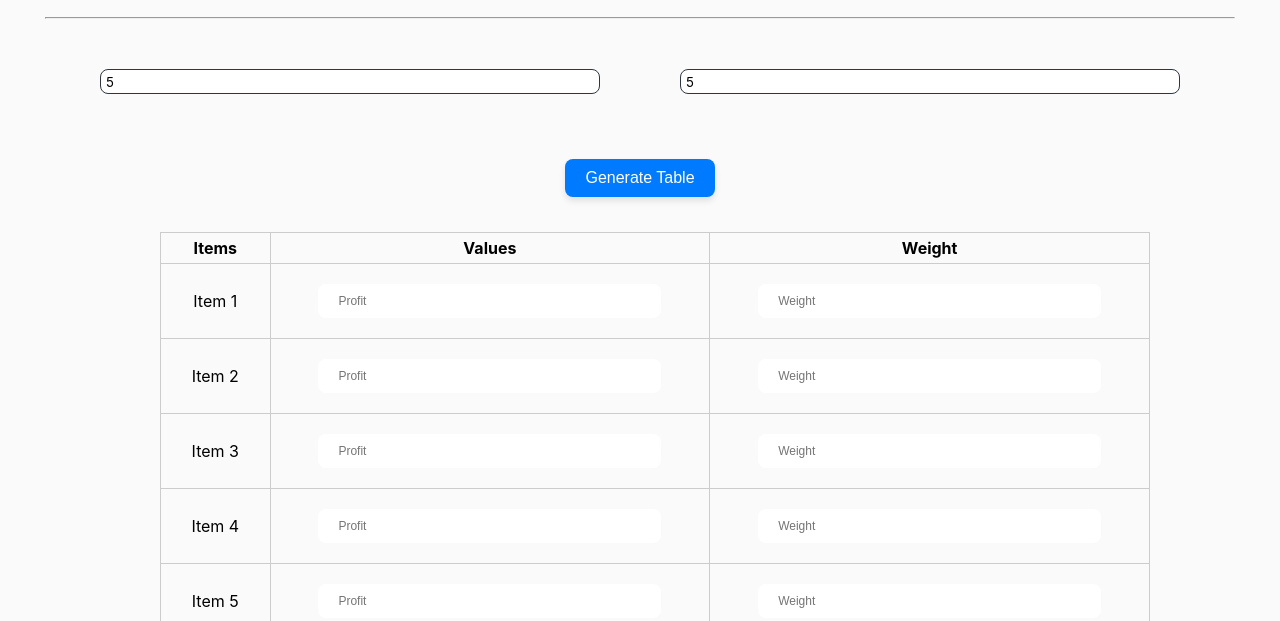
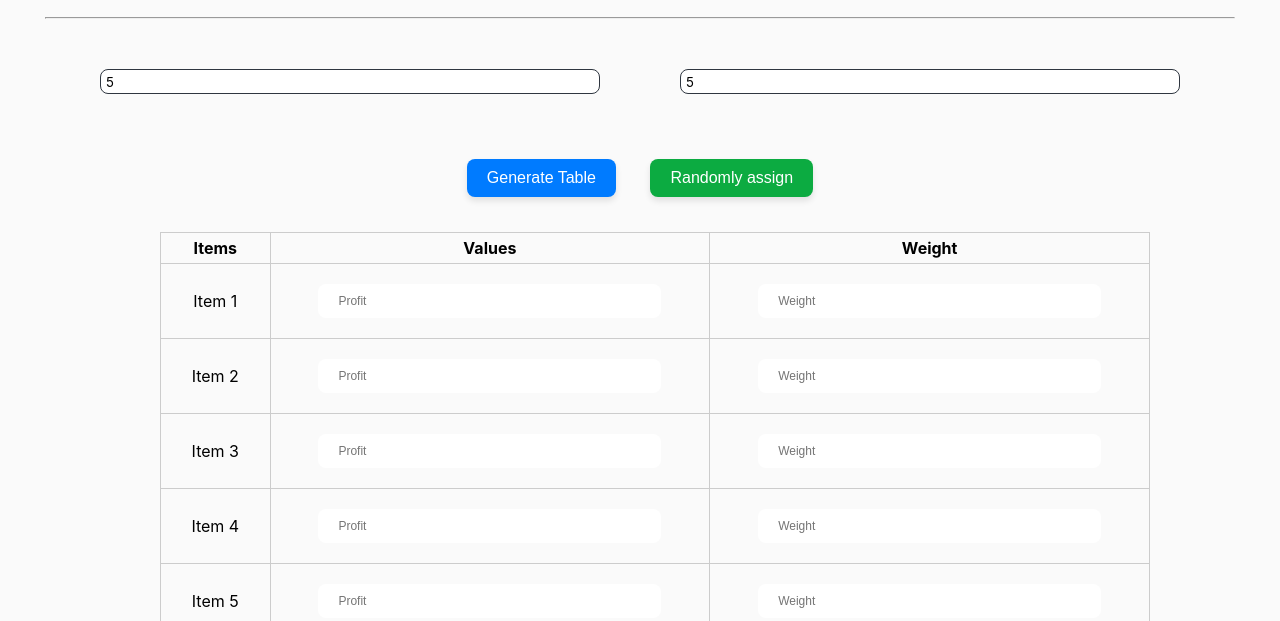
Before and after one commit to jakobupton/KnapsackProblem, a plain HTML site: page index.html in a window 1280 px wide. Both pictures are taken after typing "5", "5" into the empty fields and a click on the button "Generate Table". Shown: the part 179-800 px from the top of the page. Drawn offline with Linux system fonts and the light colour scheme.

Commit message:
random number assign button

```diff
--- a/GUI.css
+++ b/GUI.css
@@ -53,6 +53,15 @@ button {
 .button:hover {
     background-color: #0056b3;
 }
+.rbutton{
+    background-color: #0cab41;
+    color: #fff;
+    box-shadow: 0 4px 6px rgba(0, 0, 0, 0.1);
+    display: none;
+}
+.rbutton:hover {
+    background-color: #0f8b30;
+}
 .c{
     margin-top: 10px;
     text-align: center;
--- a/GUI.js
+++ b/GUI.js
@@ -12,4 +12,18 @@ function createTable() {
     }
     var tableFooter = '</table>';
     document.getElementById('wrapper').innerHTML = tableHeader + tableBody + tableFooter;
+    document.querySelector('.rbutton').style.display = 'inline-block';
 }
+
+function autoFillTable() {
+    const profitFields = Array.from(document.querySelectorAll('.input-field[placeholder="Profit"]'));
+    const weightFields = Array.from(document.querySelectorAll('.input-field[placeholder="Weight"]'));
+
+    profitFields.forEach(field => {
+        field.value = Math.floor(Math.random() * 100) + 1;
+    });
+
+    weightFields.forEach(field => {
+        field.value = Math.floor(Math.random() *  capacity) + 1;
+    });
+}
--- a/index.html
+++ b/index.html
@@ -30,8 +30,8 @@
 
     <div class="gb">
         <button type="button" class="button" onclick="createTable();">Generate Table</button>
+        <button type="button" class="rbutton" onclick="autoFillTable();">Randomly assign</button>
     </div>
-
 
     <div class="table" id="wrapper"></div>
 
```
